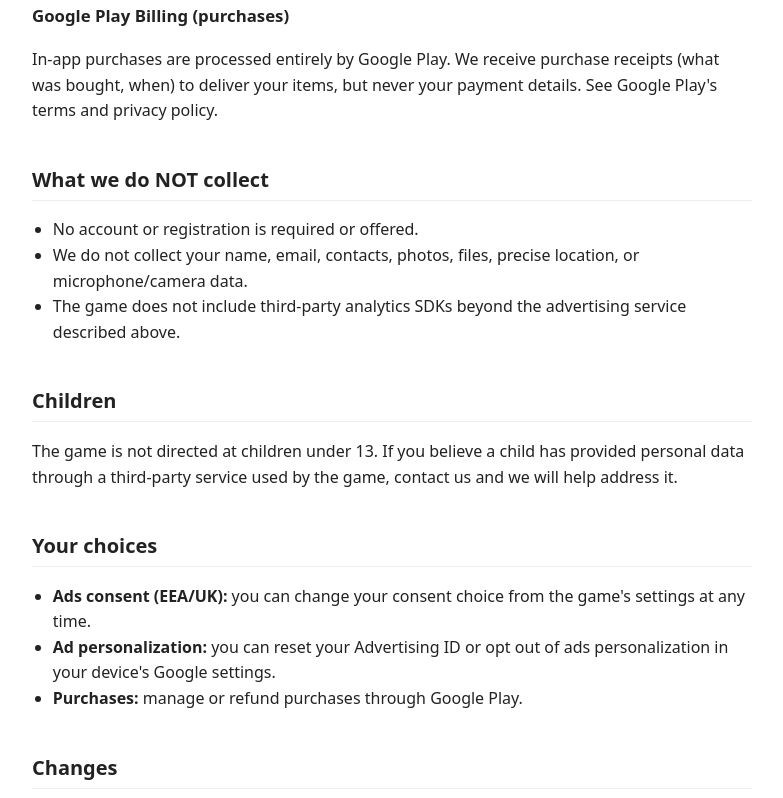
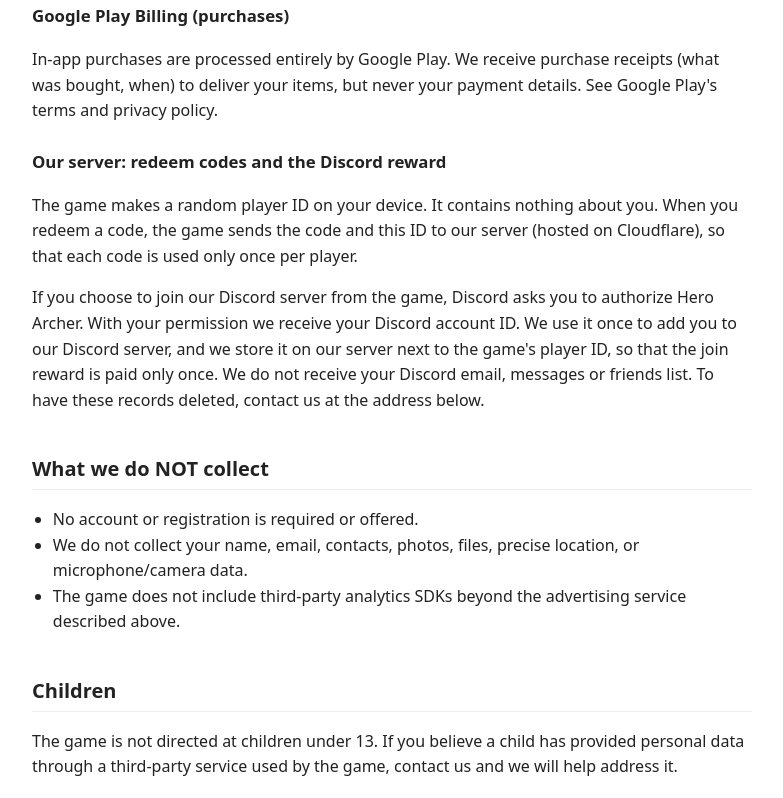
Before and after one commit to alikhan866/alikhan866.github.io, a plain HTML site: page heroarcher/privacy.html in a window 1280 px wide. Shown: the part 940-1738 px from the top of the page, without its empty margins (248-1031 px from the left). Drawn offline with Linux system fonts and the light colour scheme.

Commit message:
Hero Archer privacy and data deletion: the redeem-code server and the optional Discord link, effective 2026-11-26 (same as heroarcher.com)
Co-Authored-By: Claude Opus 5.5 <noreply@anthropic.com>

```diff
--- a/heroarcher/privacy.html
+++ b/heroarcher/privacy.html
@@ -26,7 +26,7 @@
 <body>
 <main>
 <h1>Privacy Policy — Hero Archer Tower Idle Defense</h1>
-<p class="meta"><strong>Effective date:</strong> July 20, 2026<br>
+<p class="meta"><strong>Effective date:</strong> November 26, 2026<br>
 <strong>Developer:</strong> Freeze Gaming<br>
 <strong>Contact:</strong> <a href="mailto:support@heroarcher.com">support@heroarcher.com</a></p>
 
@@ -67,6 +67,17 @@ the same either way.</p>
 receipts (what was bought, when) to deliver your items, but never your
 payment details. See Google Play's terms and privacy policy.</p>
 
+<h3>Our server: redeem codes and the Discord reward</h3>
+<p>The game makes a random player ID on your device. It contains nothing about
+you. When you redeem a code, the game sends the code and this ID to our server
+(hosted on Cloudflare), so that each code is used only once per player.</p>
+<p>If you choose to join our Discord server from the game, Discord asks you to
+authorize Hero Archer. With your permission we receive your Discord account
+ID. We use it once to add you to our Discord server, and we store it on our
+server next to the game's player ID, so that the join reward is paid only once.
+We do not receive your Discord email, messages or friends list. To have these
+records deleted, contact us at the address below.</p>
+
 <h2>What we do NOT collect</h2>
 <ul>
 <li>No account or registration is required or offered.</li>
```
Also changed, not shown: heroarcher/delete-account.html (+6 -2 lines).
